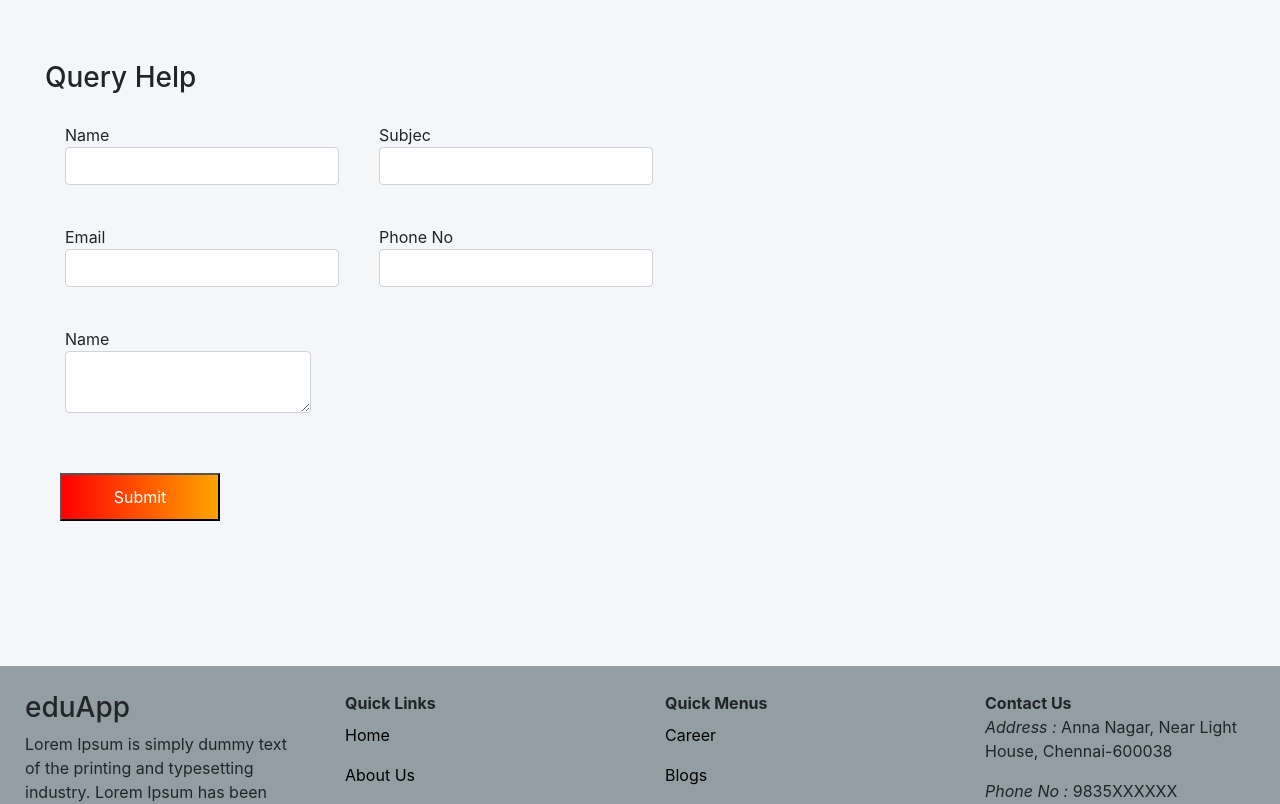
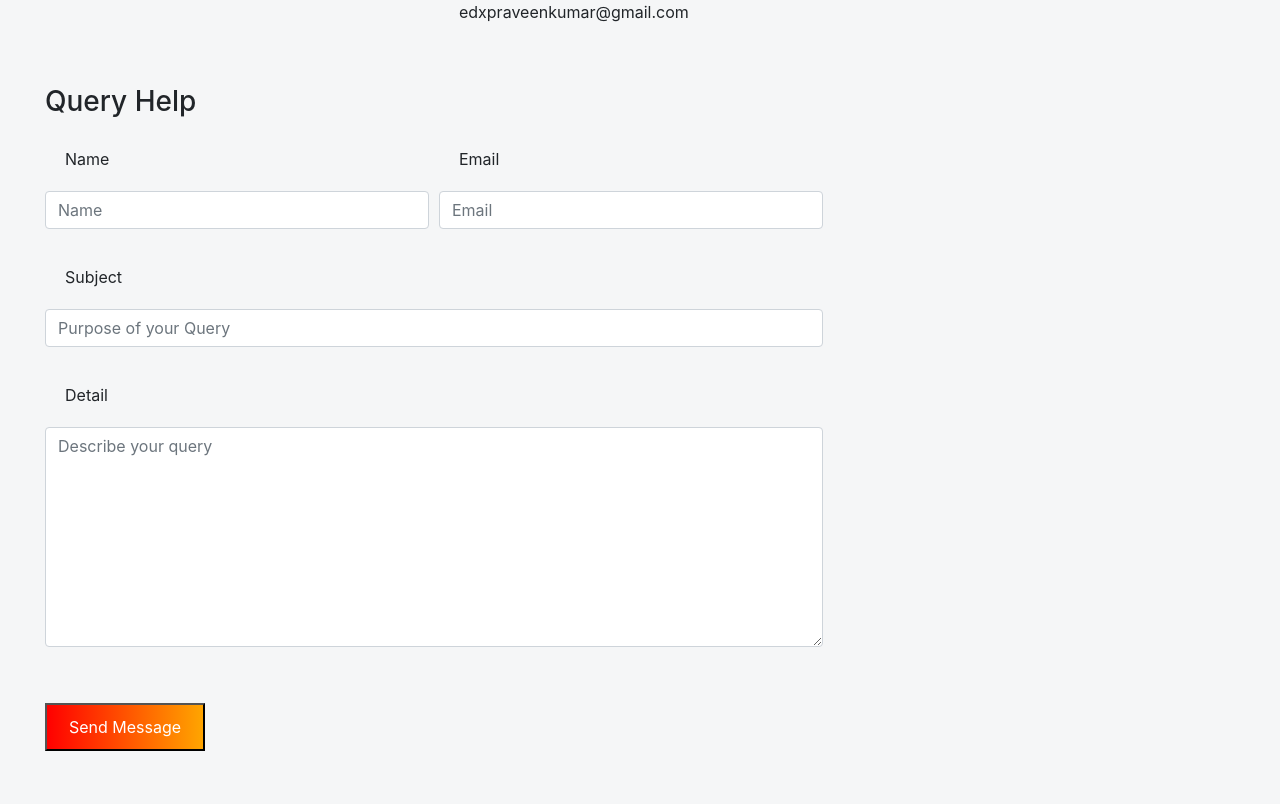
Before and after one commit to PraveenKumarRana/eduApp, a React (Create React App) app in the folder client/: page /contactus in a window 1280 px wide. Shown: the part 646-1450 px from the top of the page. Built offline with nearby package versions, Linux system fonts and the light colour scheme.

Commit message:
This adds the courses page with demo data

```diff
--- a/client/src/components/contact_us/ContactUs.css
+++ b/client/src/components/contact_us/ContactUs.css
@@ -39,3 +39,11 @@ text-area{
     height: 300px;
     height: 100%;
 }
+
+input{
+    width: 50%;
+}
+
+.google-maps{
+    width: 1100px;
+}
--- a/client/src/components/contact_us/ContactUs.js
+++ b/client/src/components/contact_us/ContactUs.js
@@ -15,7 +15,7 @@ class ContactUs extends Component{
 
                 <div className="contact-us-page">
                     <div className="item contact-body-left">
-                        <div class="contact-body-left-top">
+                        <div className="contact-body-left-top">
                             <div className="about item container-fluid">
                                 <h3>eduApp</h3>
                                 <p>Lorem Ipsum is simply dummy text of the printing and typesetting industry. Lorem Ipsum has been the industry's standard dummy text ever since the 1500s, when an unknown printer took a galley of type and scrambled it to make a type specimen book.</p>
@@ -30,20 +30,25 @@ class ContactUs extends Component{
                         <div className="query-form">
                             <h3>Query Help</h3>
                             <form onSubmit={this.handleSubmit}>
-                                <div className="q-item">
-                                    <label>Name<input className="form-control"></input></label>
-                                    <label>Subjec<input className="form-control"></input></label>
+                                <div className="form-row">
+                                    <div className="form-group col-md-6">
+                                        <label>Name</label>
+                                        <input type="text" className="form-control"  placeholder="Name"/>
+                                    </div>
+                                    <div className="form-group col-md-6">
+                                        <label>Email</label>
+                                        <input type="email" className="form-control"  placeholder="Email"/>
+                                    </div>
                                 </div>
-                                <div className="q-item">
-                                    <label>Email<input className="form-control"></input></label>
-                                    <label>Phone No<input className="form-control"></input></label>
+                                <div className="form-group">
+                                    <label>Subject</label>
+                                    <input type="text" className="form-control"  placeholder="Purpose of your Query"/>
                                 </div>
-                                <div className="q-item">
-                                    <label>Name<textarea className="form-control"></textarea></label>
+                                <div className="form-group">
+                                    <label>Detail</label>
+                                    <textarea type="text" className="form-control"  style={{height: "220px"}} placeholder="Describe your query"/>
                                 </div>
-                                <div className="q-item">
-                                    <button type="submit" class="orange-button">Submit</button>
-                                </div>
+                                <button type="submit" className="orange-button" style={{marginLeft: "0px"}}>Send Message</button>
                             </form>
                         </div>
                     </div>
--- /dev/null
+++ b/client/src/components/courses/CourseDisplayCard.css
@@ -0,0 +1,4 @@
+.image-size{
+    height: 200px;
+    width: 100%;
+}
--- /dev/null
+++ b/client/src/components/courses/CourseDisplayCard.js
@@ -0,0 +1,18 @@
+import React from 'react';
+import './CourseDisplayCard.css';
+
+const CourseDisplayCard = ({course}) => {
+    return (
+        <div class="card" style={{width: "300px"}}>
+            <img src={course.image} class="card-img-top image-size" alt="..."/>
+            <div class="card-body">
+                <h5 class="card-title">{course.title}</h5>
+                <p class="card-text">{course.desc}</p>
+                <h5>Instructor</h5>
+                <p>{course.instructor}</p>
+            </div>
+        </div>
+    )
+}
+
+export default CourseDisplayCard;
--- /dev/null
+++ b/client/src/components/courses/CourseList.js
@@ -0,0 +1,41 @@
+import React, {Component} from 'react';
+import CourseDisplayCard from './CourseDisplayCard';
+
+class CourseList extends Component{
+    render(){
+        const courses = [{
+            title: "Hello World",
+            desc: "This is the basic course on Computer Programming Course",
+            instructor: "Praveen Kumar Rana",
+            image: "https://prod-discovery.edx-cdn.org/media/course/image/72abaeb3-0856-4e89-906a-8b6eef402a1f-0988c3944c47.small.jpg"
+        },
+        {
+            title: "Hello World",
+            desc: "This is the basic course on Computer Programming Course",
+            instructor: "Praveen Kumar Rana",
+            image: "https://prod-discovery.edx-cdn.org/media/course/image/72abaeb3-0856-4e89-906a-8b6eef402a1f-0988c3944c47.small.jpg"
+        },
+        {
+            title: "Hello World",
+            desc: "This is the basic course on Computer Programming Course",
+            instructor: "Praveen Kumar Rana",
+            image: "https://prod-discovery.edx-cdn.org/media/course/image/72abaeb3-0856-4e89-906a-8b6eef402a1f-0988c3944c47.small.jpg"
+        },
+        {
+            title: "Hello World",
+            desc: "This is the basic course on Computer Programming Course",
+            instructor: "Praveen Kumar Rana",
+            image: "https://prod-discovery.edx-cdn.org/media/course/image/72abaeb3-0856-4e89-906a-8b6eef402a1f-0988c3944c47.small.jpg"
+        }
+        ];
+
+        const courseList = courses.map(course => <CourseDisplayCard course={course}/>)
+        return (
+            <div className="about-display">
+                {courseList}
+            </div>
+        )
+    }
+}
+
+export default CourseList;
--- /dev/null
+++ b/client/src/components/courses/Courses.css
@@ -0,0 +1,8 @@
+.about-courses{
+    background-image: url("https://dollarsandsense.sg/wp-content/uploads/2016/07/shutterstock_312488534.jpg");
+    height: 450px;
+    background-size: contain;
+    background-repeat: no-repeat;
+    background-size: cover;
+    background-position: center center;
+}
--- /dev/null
+++ b/client/src/components/courses/Courses.js
@@ -0,0 +1,19 @@
+import React, {Component, Fragment} from 'react';
+import CourseList from './CourseList';
+import './Courses.css';
+
+class Courses extends Component{
+    render(){
+        return(
+            <Fragment>
+                <div className="about-courses">
+                </div>
+                <div className="about-page" style={{marginTop:"0px"}}>
+                    <CourseList/>
+                </div>
+            </Fragment>
+        )
+    }
+}
+
+export default Courses;
--- a/client/src/components/homepage/Homepage.js
+++ b/client/src/components/homepage/Homepage.js
@@ -21,13 +21,13 @@ const Homepage = (props) => {
                         </h3>
                     </div>
                     <div className="display-flex">
-                        <Link to="/learnmore" className="orange-button" style={{textDecoration: "none", color:"white"}}>
+                        <Link to="/about" className="orange-button" style={{textDecoration: "none", color:"white"}}>
                             <div className="display-flex">
                                 <div>Learn More</div>
                                 <div>></div>
                             </div>
                         </Link>
-                        <Link to="/allcourses" className="orange-button" style={{textDecoration: "none", color:"white"}}>
+                        <Link to="/courses" className="orange-button" style={{textDecoration: "none", color:"white"}}>
                             <div className="display-flex">
                                 <div>See all Courses</div>
                                 <div>></div>
--- a/client/src/containers/Main.js
+++ b/client/src/containers/Main.js
@@ -3,6 +3,7 @@ import {Route, Switch} from 'react-router-dom';
 import Homepage from '../components/homepage/Homepage';
 import AboutUs from '../components/about_us/AboutUs';
 import ContactUs from '../components/contact_us/ContactUs';
+import Courses from '../components/courses/Courses';
 
 class Main extends Component{
     constructor(props){
@@ -18,6 +19,7 @@ class Main extends Component{
                 <Switch>
                     <Route exact path="/" component = {Homepage}/>
                     <Route exact path="/about" component={AboutUs}/>
+                    <Route exact path="/courses" component={Courses}/>
                     <Route exact path="/contactus" component={ContactUs}/>
                 </Switch>
             </div>
```
Also changed, not shown: client/src/components/courses/CourseList.css (added), 1 other file (tests, documents, lock files or other folders).
